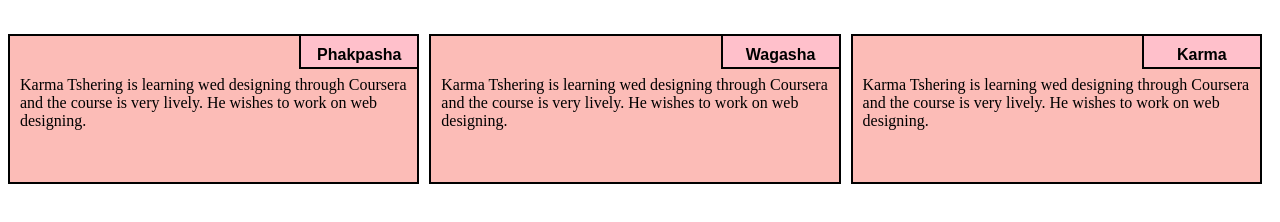
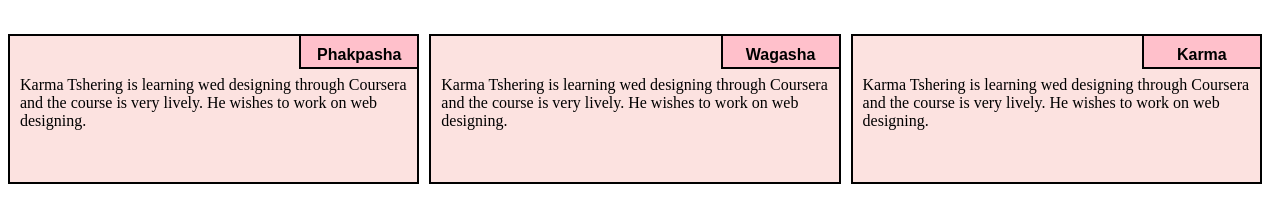
Before and after one commit to KarmaT21/KarmaT21.github.io, a plain HTML site: page index.html in a window 1280 px wide. Shown: the part 48-270 px from the top of the page. Drawn offline with Linux system fonts and the light colour scheme.

Commit message:
Update style.css

```diff
--- a/css/style.css
+++ b/css/style.css
@@ -7,7 +7,7 @@ h1{
 }
 
 p {
-  background-color: FCBCB7;
+  background-color: FCE2E0;
   border: 2px solid black;
   height: 150px;
   margin-right: 10px;
```
